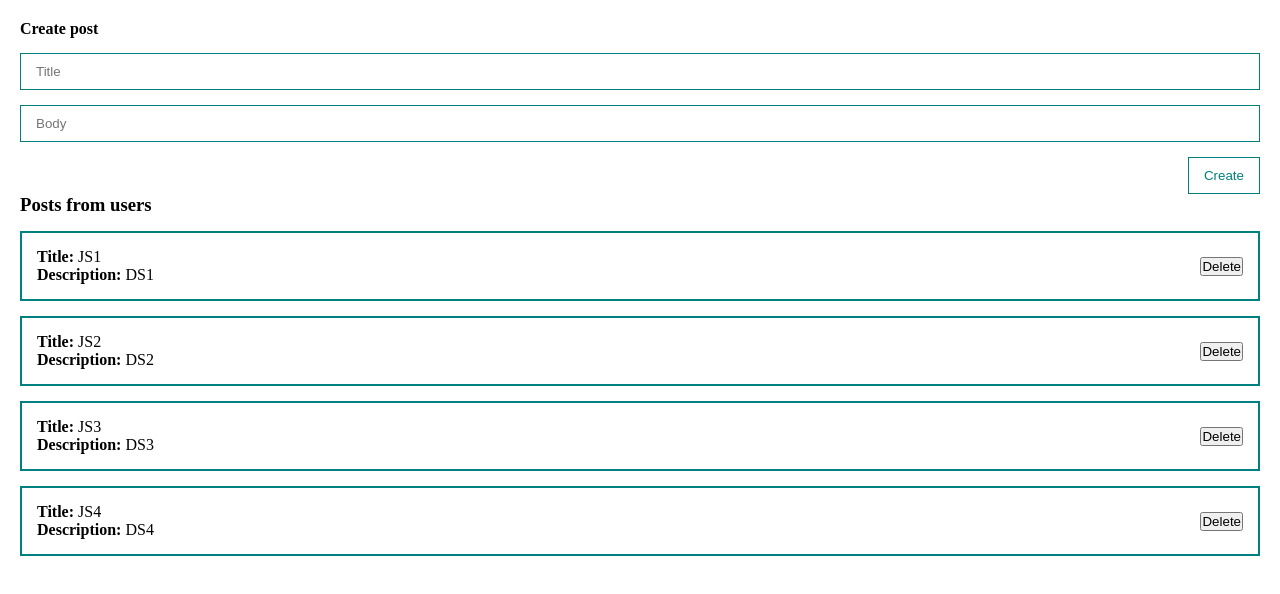
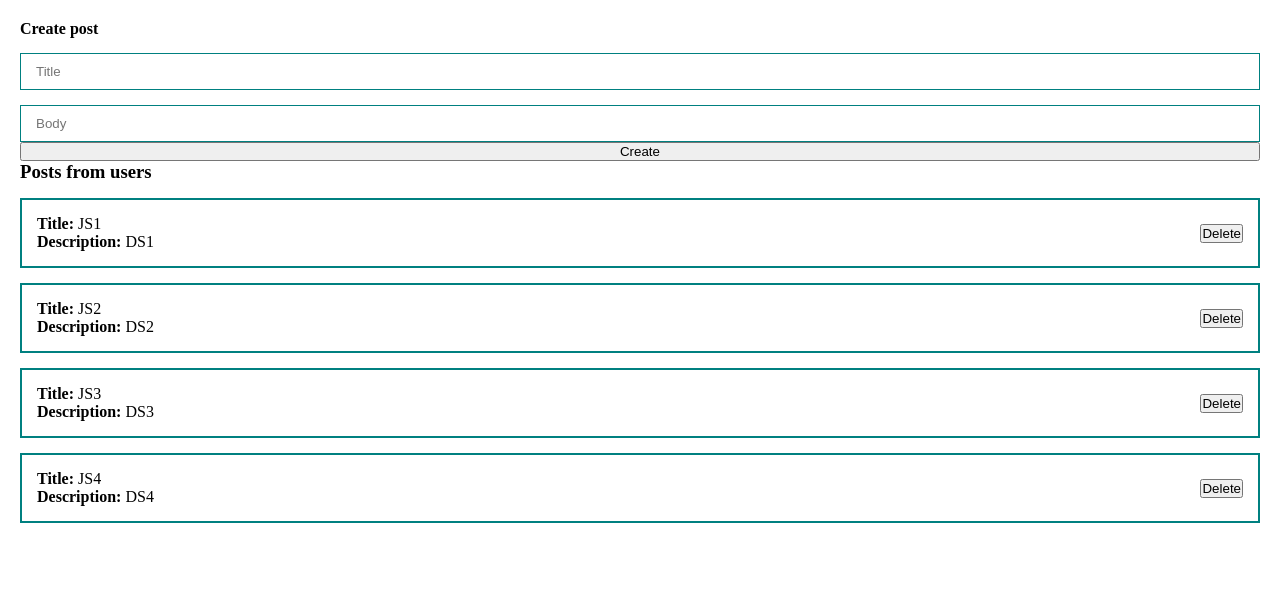
Before and after one commit to victorvorobev/vue_fundamentals, a Vue app: page / in a window 1280 px wide. Shown: the top 594 px of the page. Built offline with nearby package versions, Linux system fonts and the light colour scheme.

Commit message:
src: components: create MyButton component

```diff
--- a/src/components/PostForm.vue
+++ b/src/components/PostForm.vue
@@ -51,14 +51,6 @@ form {
   flex-direction: column;
 }
 
-.btn {
-  margin-top: 15px;
-  align-self: flex-end;
-  padding: 10px 15px;
-  background: none;
-  color: teal;
-  border: 1px solid teal;
-}
 
 .input {
   width: 100%;
--- /dev/null
+++ b/src/components/UI/MyButton.vue
@@ -0,0 +1,23 @@
+<template>
+  <button class="btn">
+    <slot>
+      <!-- Default slot for text on the button -->
+    </slot>
+  </button>
+</template>
+
+<script>
+export default {
+  name: "MyButton.vue"
+}
+</script>
+
+<style scoped>
+.btn {
+  margin-top: 15px;
+  padding: 10px 15px;
+  background: none;
+  color: teal;
+  border: 1px solid teal;
+}
+</style>
```
